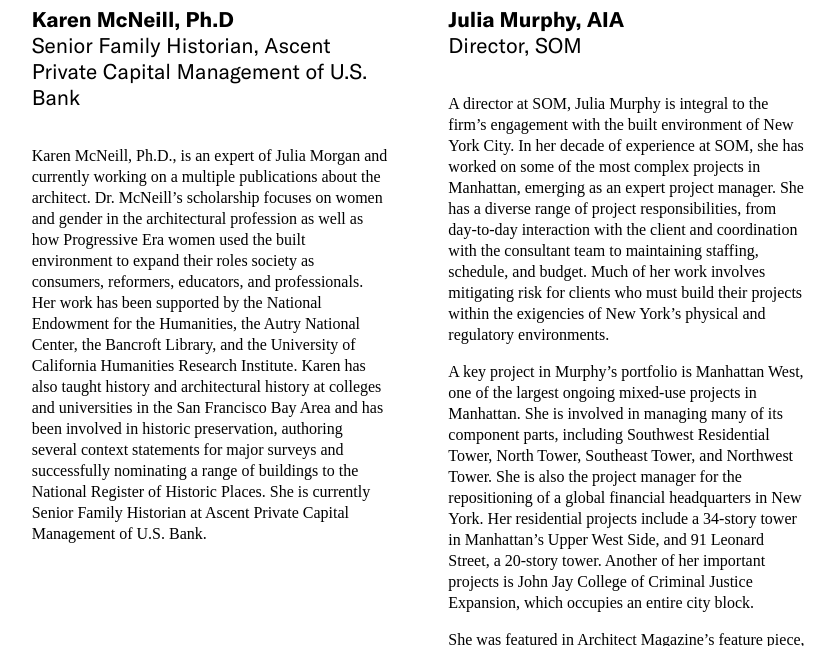
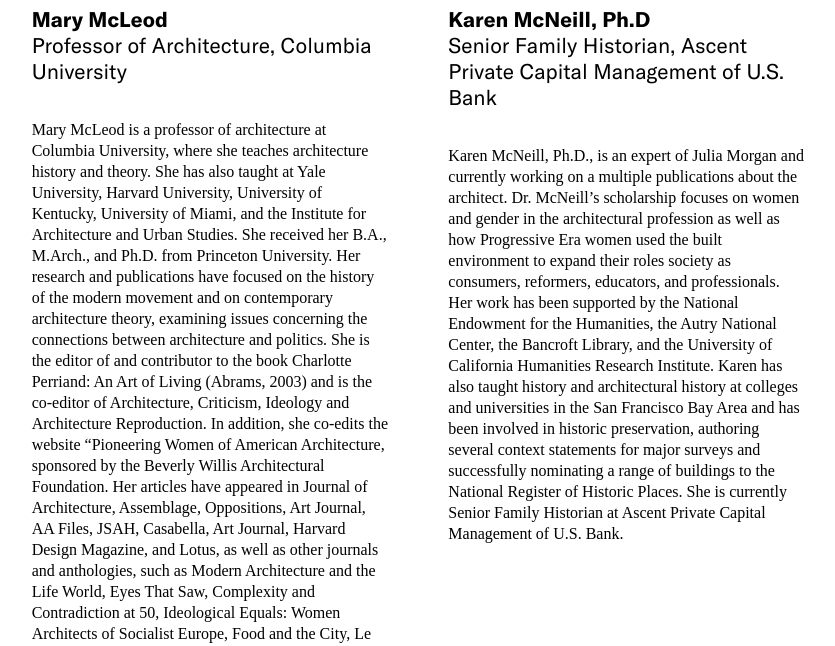
Before and after one commit to jengalas/bwaf-bbw, a Jekyll site: the page built from about/boardandstaff.md, in a window 1280 px wide and 900 px high, scrolled down 400 px, cut to the strip 254-900 px from the top of the window. Shown: the whole strip, without its empty margins (445-1280 px from the left). Built offline with Jekyll 4.4.1, drawn with Linux system fonts in a browser that asks for light colours; some web fonts are replaced; some of the changed text lies outside the part shown.

Commit message:
Update from Forestry.io Chun Schlesinger-Fried updated about/boardandstaff.md

```diff
--- a/about/boardandstaff.md
+++ b/about/boardandstaff.md
@@ -20,6 +20,43 @@ page_blocks:
     download: ''
     link_url: ''
   portrait:
+  - title: Mary McLeod
+    title_role: Professor of Architecture, Columbia University
+    image: "/v1618331199/McLeod-headshot_prd2h9.jpg"
+    description: "Mary McLeod is a professor of architecture at Columbia University,
+      where she teaches architecture history and theory.  She has also taught at Yale
+      University, Harvard University, University of Kentucky, University of Miami,
+      and the Institute for Architecture and Urban Studies.  She received her B.A.,
+      M.Arch., and Ph.D. from Princeton University.  Her research and publications
+      have focused on the history of the modern movement and on contemporary architecture
+      theory, examining issues concerning the connections between architecture and
+      politics.  She is the editor of and contributor to the book Charlotte Perriand:
+      An Art of Living (Abrams, 2003) and is the co-editor of Architecture, Criticism,
+      Ideology and Architecture Reproduction. In addition, she co-edits the website
+      “Pioneering Women of American Architecture, sponsored by the Beverly Willis
+      Architectural Foundation.  Her articles have appeared in Journal of Architecture,
+      Assemblage, Oppositions, Art Journal, AA Files, JSAH, Casabella, Art Journal,
+      Harvard Design Magazine, and Lotus, as well as other journals and anthologies,
+      such as Modern Architecture and the Life World, Eyes That Saw, Complexity and
+      Contradiction at 50, Ideological Equals: Women Architects of Socialist Europe,
+      Food and the City, Le Corbusier: An Atlas of Modern Landscapes, Architecture
+      School, The Sex of Architecture, Architecture in Fashion, Architecture of the
+      Everyday, Architecture and Feminism, The Pragmatist Imagination, The State of
+      Architecture, Fragments: Architecture and the Unfinished, Architecture Theory
+      since 1968, Oppositions Reader, Le Parole dell’Architettura, and Modern Women:
+      Women Artists at The Museum of Modern Art.  She has received several fellowships
+      and awards, including a Brunner Award, Fulbright Fellowship, NEH award, and
+      grants from New York Council of the Arts and the Graham Foundation.  \n\nMary
+      McLeod is a professor of architecture at Columbia University, where she teaches
+      architecture history and theory. She has also taught at Yale University, Harvard
+      University, University of Kentucky, and the Institute for Architecture and Urban
+      Studies. Her research and publications have focused on the history of the modern
+      movement and on contemporary architecture theory, examining issues concerning
+      the connections between architecture and politics. She is co-editor of Architecture,
+      Criticism, Ideology and Architecture Reproduction, and is the editor of and
+      contributor to the book Charlotte Perriand: An Art of Living (Abrams, 2003).
+      In addition, she is co-editor of the website Pioneering Women of American Architecture
+      (Beverly Willis Architectural Foundation). "
   - title: Karen McNeill, Ph.D
     title_role: Senior Family Historian, Ascent Private Capital Management of U.S.
       Bank
```
